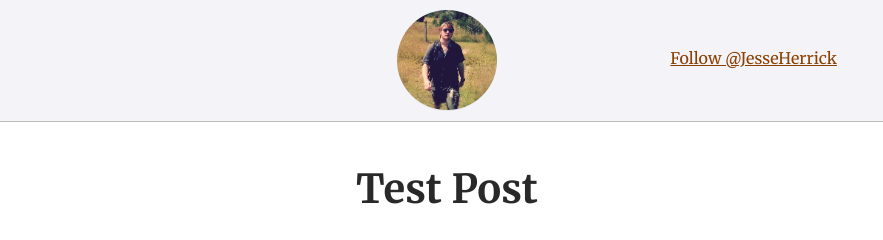
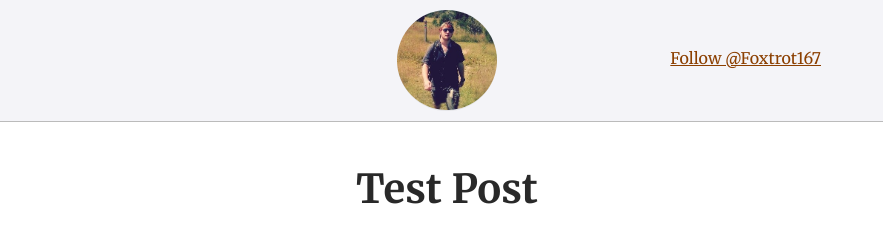
Before and after one commit to Foxtrot167/foxtrot167.github.io, a Jekyll site: the page built from blog/index.html, in a window 1280 px wide. Shown: the top 240 px of the page, without its empty margins (193-1076 px from the left). Built offline with Jekyll 4.4.1, drawn with Linux system fonts in a browser that asks for light colours; nearby versions of some CDN libraries; comment, search, counter and statistics services are not loaded.

Commit message:
Fix the twitter to Sam's.

```diff
--- a/_layouts/blog.html
+++ b/_layouts/blog.html
@@ -14,7 +14,7 @@
 
 			<div class="unit one-third"><a href="/"><img id="profile" class="centered" src="/img/profile.jpg" alt="Profile Photo" width="100px" height="100px"></a></div>
 
-			<div class="unit one-third hide-on-mobiles" style="padding-top: 48px;"><a href="https://twitter.com/JesseHerrick" class="twitter-follow-button" data-show-count="false">Follow @JesseHerrick</a><script>!function(d,s,id){var js,fjs=d.getElementsByTagName(s)[0],p=/^http:/.test(d.location)?'http':'https';if(!d.getElementById(id)){js=d.createElement(s);js.id=id;js.src=p+'://platform.twitter.com/widgets.js';fjs.parentNode.insertBefore(js,fjs);}}(document, 'script', 'twitter-wjs');</script></div>
+			<div class="unit one-third hide-on-mobiles" style="padding-top: 48px;"><a href="https://twitter.com/Foxtrot167" class="twitter-follow-button" data-show-count="false">Follow @Foxtrot167</a><script>!function(d,s,id){var js,fjs=d.getElementsByTagName(s)[0],p=/^http:/.test(d.location)?'http':'https';if(!d.getElementById(id)){js=d.createElement(s);js.id=id;js.src=p+'://platform.twitter.com/widgets.js';fjs.parentNode.insertBefore(js,fjs);}}(document, 'script', 'twitter-wjs');</script></div>
 		</div>
 
 	</header>
```
